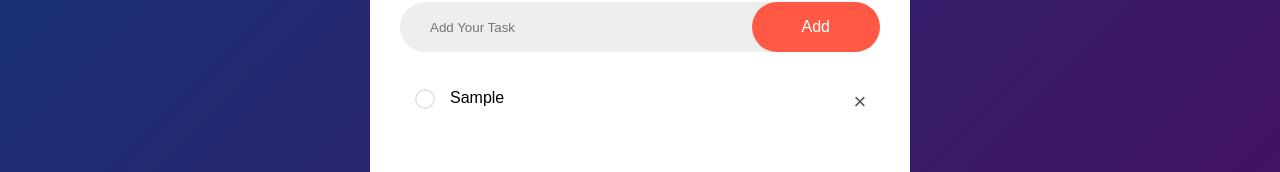
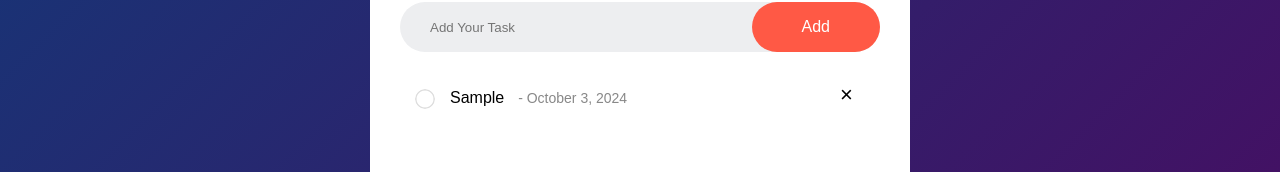
Before and after one commit to Dodampe/To-Do-list, a plain HTML site: page Code/index.html in a window 1280 px wide. Both pictures are taken after typing "Sample" into the empty fields and a click on the button "Add". Shown: the part 198-370 px from the top of the page. Drawn offline with Linux system fonts and the light colour scheme.

Commit message:
completed

```diff
--- a/Code/script.js
+++ b/Code/script.js
@@ -8,11 +8,31 @@ function addTask(){
     }
     else
     {
-        let li = document.createElement("li");
-        li.innerHTML = inputBox.value;
+        const li = document.createElement("li");
+        li.textContent = inputBox.value;
+
+        const timestamp = new Date();
+        const options = {year:'numeric', month:'long',day:'numeric'};
+        const formattedTime = timestamp.toLocaleDateString('en-US', options);
+
+        const  timeSpan = document.createElement("span");
+        timeSpan.textContent = ` - ${formattedTime}`;
+        timeSpan.style.fontSize = "14px";
+        timeSpan.style.color = "#888";
+        timeSpan.style.marginLeft = "10px";
+        li.appendChild(timeSpan);
+
         listContainer.appendChild(li);
+
         let span = document.createElement("span");
         span.innerHTML = "\u00d7";
+        span.style.position = "absolute" ;
+        span.style.right = "0";
+        span.style.top = "5px";
+        span.style.width = "40px";
+        span.style.height = "40px";
+        span.style.fontSize = "22px";
+        span.style.borderRadius = "50%";
         li.appendChild(span);
     }
     inputBox.value = "";
--- a/Code/style.css
+++ b/Code/style.css
@@ -86,18 +86,6 @@ ul li.checked{
 ul li.checked::before{
     background-image: url(images/checked.png);
 }
-ul li span{
-    position: absolute;
-    right: 0;
-    top: 5px;
-    width: 40px;
-    height: 40px;
-    font-size: 22px;
-    color: #555;
-    line-height: 40px;
-    text-align: center;
-    border-radius: 50%;
+ul li span:hover{
+    background: "#edeef0";
 }
-ul li span:hover{
-    background: #edeef0;
-}
```
Also changed, not shown: 1 other file.
